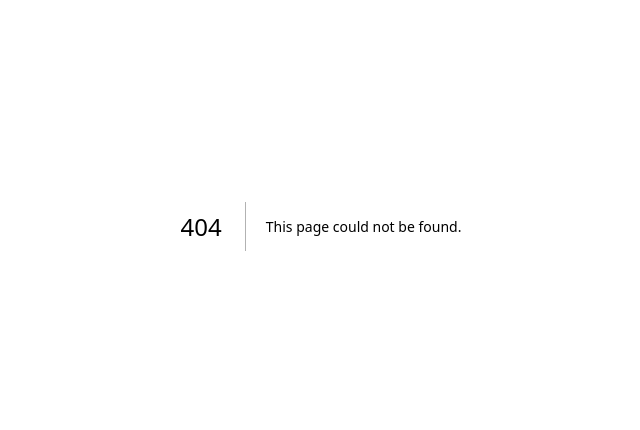
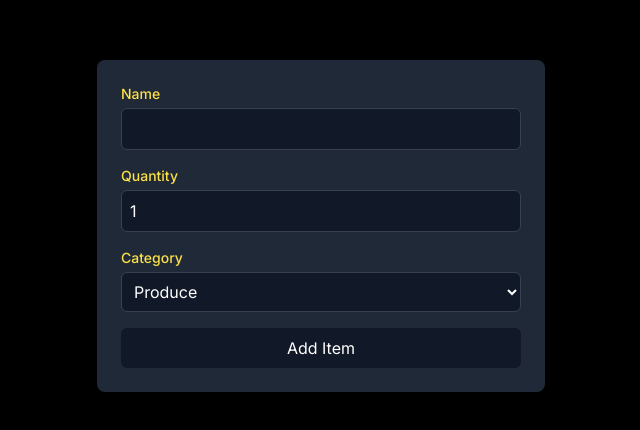
Before and after one commit to Arthur4Lopes/cprg306-assignments, a Next.js app: page /week-4 in a window 1280 px wide. Before the commit this address had no page. Shown: the part 174-604 px from the top of the page, without its empty margins (319-959 px from the left). Built offline with nearby package versions, Linux system fonts and the light colour scheme.

Commit message:
assignment 4

```diff
--- a/app/page.js
+++ b/app/page.js
@@ -45,12 +45,19 @@ export default function Home() {
         </a>
 
 
+        <a
+          href="/week-4"
+          className="group rounded-lg border border-transparent px-5 py-4 transition-colors hover:border-gray-300 hover:bg-gray-100 hover:dark:border-neutral-700 hover:dark:bg-neutral-800/30"
+          target="_blank"
+          rel="noopener noreferrer"
+        >
           <h2 className={`mb-3 text-2xl font-semibold`}>
             Week-4{" "}
             <span className="inline-block transition-transform group-hover:translate-x-1 motion-reduce:transform-none">
               -&gt;
             </span>
           </h2>
+        </a>
 
 
 
--- /dev/null
+++ b/app/week-4/new-item.js
@@ -0,0 +1,75 @@
+'use client';
+
+import { useState } from 'react';
+
+export default function NewItem() {
+  const [name, setName] = useState('');
+  const [quantity, setQuantity] = useState(1);
+  const [category, setCategory] = useState('produce');
+
+  const handleSubmit = (e) => {
+    e.preventDefault();
+    const item = { name, quantity, category };
+    console.log(item);
+    alert(`Item: ${name}, Quantity: ${quantity}, Category: ${category}`);
+    setName('');
+    setQuantity(1);
+    setCategory('produce');
+  };
+
+  return (
+    <div className="flex items-center justify-center min-h-screen bg-black">
+      <form onSubmit={handleSubmit} className="bg-gray-800 p-6 rounded-lg shadow-md w-full max-w-md">
+        <div className="mb-4">
+          <label htmlFor="name" className="block text-sm font-medium text-yellow-300">Name</label>
+          <input
+            type="text"
+            id="name"
+            value={name}
+            onChange={(e) => setName(e.target.value)}
+            required
+            className="mt-1 p-2 block w-full bg-gray-900 border border-gray-700 rounded-md text-white"
+          />
+        </div>
+        <div className="mb-4">
+          <label htmlFor="quantity" className="block text-sm font-medium text-yellow-300">Quantity</label>
+          <input
+            type="number"
+            id="quantity"
+            value={quantity}
+            onChange={(e) => setQuantity(Number(e.target.value))}
+            min="1"
+            max="99"
+            required
+            className="mt-1 p-2 block w-full bg-gray-900 border border-gray-700 rounded-md text-white"
+          />
+        </div>
+        <div className="mb-4">
+          <label htmlFor="category" className="block text-sm font-medium text-yellow-300">Category</label>
+          <select
+            id="category"
+            value={category}
+            onChange={(e) => setCategory(e.target.value)}
+            required
+            className="mt-1 p-2 block w-full bg-gray-900 border border-gray-700 rounded-md text-white"
+          >
+            <option value="produce">Produce</option>
+            <option value="dairy">Dairy</option>
+            <option value="bakery">Bakery</option>
+            <option value="meat">Meat</option>
+            <option value="frozen foods">Frozen Foods</option>
+            <option value="canned goods">Canned Goods</option>
+            <option value="dry goods">Dry Goods</option>
+            <option value="beverages">Beverages</option>
+            <option value="snacks">Snacks</option>
+            <option value="household">Household</option>
+            <option value="other">Other</option>
+          </select>
+        </div>
+        <button type="submit" className="w-full bg-gray-900 text-white p-2 rounded-md hover:bg-gray-700">
+          Add Item
+        </button>
+      </form>
+    </div>
+  );
+}
--- /dev/null
+++ b/app/week-4/page.js
@@ -0,0 +1,9 @@
+import NewItem from './new-item';
+
+export default function Week4Page() {
+  return (
+    <main>
+      <NewItem />
+    </main>
+  );
+}
```
